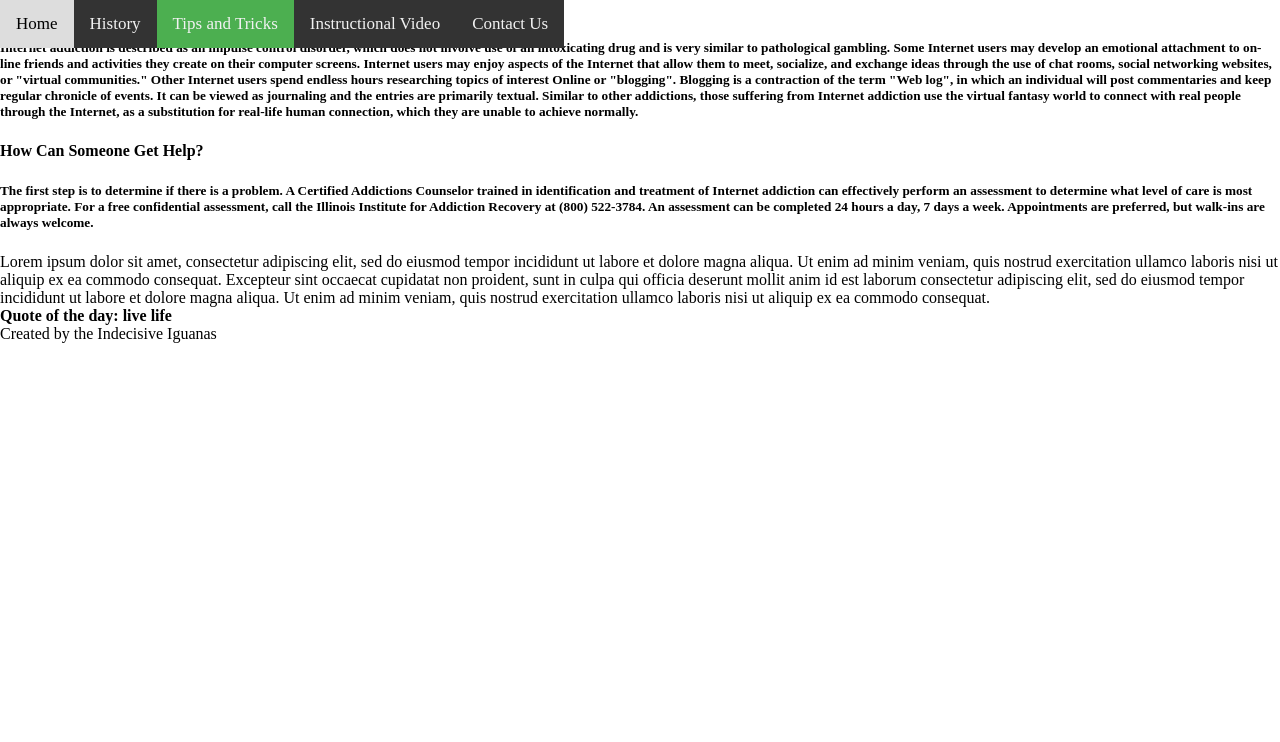
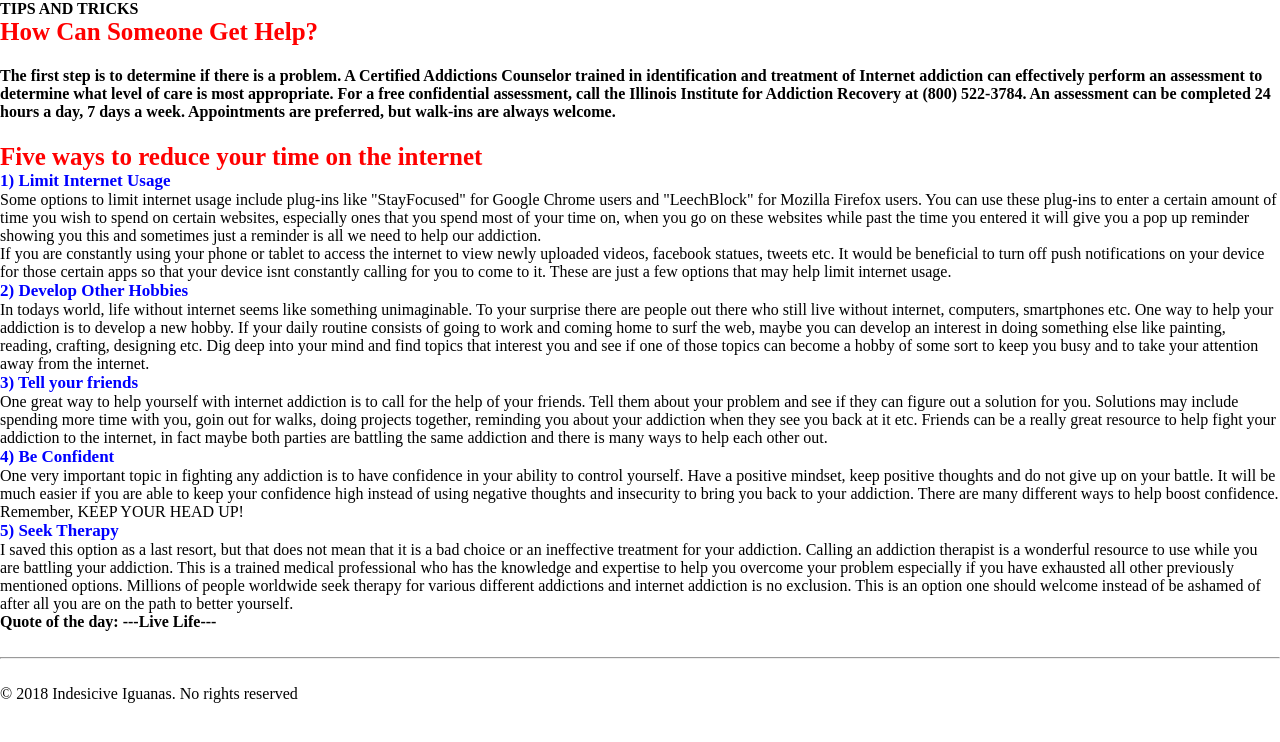
Before and after one commit to KyleAure/CS344WebsiteProject, a PHP site: page /tips.php in a window 1280 px wide. Shown: the top 742 px of the page. Run offline with PHP 8.4, Linux system fonts and the light colour scheme.

Commit message:
Added 5 tips and tricks, added footer

```diff
--- a/tips.php
+++ b/tips.php
@@ -24,7 +24,10 @@ ini_set('display_errors', E_ALL);
 <script src="https://ajax.googleapis.com/ajax/libs/jquery/3.3.1/jquery.min.js"></script>
 <script src="js/header.js"></script>
 <!-- Include Header -->
-<?php include_once 'inc/header.php'; ?>
+<header>
+     <h1><Strong>
+         TIPS AND TRICKS </Strong></h1>
+</header>
 
 
 <body>
@@ -32,40 +35,63 @@ ini_set('display_errors', E_ALL);
   <div class="w3-row-padding w3-padding-64 w3-container">
     <div class="w3-content">
       <div class="w3-twothird">
-        <h1>Are You Addicted To The Internet?</h1>
-        <h5 class="w3-padding-32">Internet addiction is described as an impulse control disorder, which does not involve use of an intoxicating drug and is very similar to pathological gambling. Some Internet users may develop an emotional attachment to on-line friends and activities
-          they create on their computer screens. Internet users may enjoy aspects of the Internet that allow them to meet, socialize, and exchange ideas through the use of chat rooms, social networking websites, or "virtual communities." Other Internet
-          users spend endless hours researching topics of interest Online or "blogging". Blogging is a contraction of the term "Web log", in which an individual will post commentaries and keep regular chronicle of events. It can be viewed as journaling
-          and the entries are primarily textual. Similar to other addictions, those suffering from Internet addiction use the virtual fantasy world to connect with real people through the Internet, as a substitution for real-life human connection, which
-          they are unable to achieve normally.</p>
-      </div>
-      <div class="w3-third w3-center"><i class="fa fa-anchor w3-padding-64 w3-text-red"></i></div>
-    </div>
-  </div>
+          <h2 style="text-align: left;"><strong><span style="color: red; font-size: 25px;">How Can Someone Get Help?</span></strong></h2>
+        <h4 class="w3-padding-32">The first step is to determine if there is a problem. A Certified Addictions Counselor trained in identification and treatment of Internet addiction can effectively perform an assessment to determine what level of care is most appropriate. For
+          a free confidential assessment, call the Illinois Institute for Addiction Recovery at (800) 522-3784. An assessment can be completed 24 hours a day, 7 days a week. Appointments are preferred, but walk-ins are always welcome. </h4>
+
+<h2 style="text-align: left;"><strong><span style="color: red; font-size: 25px;">Five ways to reduce your time on the internet</span></strong></h2>
+<p style="text-align: left;"></p>
+
+
+<h3 style="text-align: left;"><strong><span style="color: blue; font-size: 17px;">1) Limit Internet Usage </span></strong></h3>
+<p style="text-align: left;">
+    Some options to limit internet usage include plug-ins like "StayFocused" for Google Chrome users and "LeechBlock" for Mozilla Firefox users. You can use these plug-ins to enter a certain amount of time you wish to spend on certain websites, especially ones that you spend most of your time on, when you go on these websites while past the time you entered it will give you a pop up reminder showing you this and sometimes just a reminder is all we need to help our addiction.
+
+    <p>If you are constantly using your phone or tablet to access the internet to view newly uploaded videos, facebook statues, tweets etc. It would be beneficial to turn off push notifications on your device for those certain apps so that your device isnt constantly calling for you to come to it. These are just a few options that may help limit internet usage.</p>
+
+
+<h3 style="text-align: left;"><strong><span style="color: blue; font-size: 17px;">2) Develop Other Hobbies</span></strong></h3>
+<p style="text-align: left;">
+In todays world, life without internet seems like something unimaginable. To your surprise there are people out there who still live without internet, computers, smartphones etc. One way to help your addiction is to develop a new hobby. If your daily routine consists of going to work and coming home to surf the web, maybe you can develop an interest in doing something else like painting, reading, crafting, designing etc. Dig deep into your mind and find topics that interest you and see if one of those topics can become a hobby of some sort to keep you busy and to take your attention away from the internet.
+          </p>
+
+
+<h3 style="text-align: left;"><strong><span style="color: blue; font-size: 17px;">3) Tell your friends</span></strong></h3>
+<p style="text-align: left;">
+One great way to help yourself with internet addiction is to call for the help of your friends. Tell them about your problem and see if they can figure out a solution for you. Solutions may include spending more time with you, goin out for walks, doing projects together, reminding you about your addiction when they see you back at it etc. Friends can be a really great resource to help fight your addiction to the internet, in fact maybe both parties are battling the same addiction and there is many ways to help each other out.</p>
+
+
+<h3 style="text-align: left;"><strong><span style="color: blue; font-size: 17px;">4) Be Confident</span></strong></h3>
+<p style="text-align: left;">
+One very important topic in fighting any addiction is to have confidence in your ability to control yourself. Have a positive mindset, keep positive thoughts and do not give up on your battle. It will be much easier if you are able to keep your confidence high instead of using negative thoughts and insecurity to bring you back to your addiction. There are many different ways to help boost confidence. Remember, KEEP YOUR HEAD UP!</p>
+
+
+<h3 style="text-align: left;"><strong><span style="color: blue; font-size: 17px;">5) Seek Therapy</span></strong></h3>
+<p style="text-align: left;"
+   >
+I saved this option as a last resort, but that does not mean that it is a bad choice or an ineffective treatment for your addiction. Calling an addiction therapist is a wonderful resource to use while you are battling your addiction. This is a trained medical professional who has the knowledge and expertise to help you overcome your problem especially if you have exhausted all other previously mentioned options. Millions of people worldwide seek therapy for various different addictions and internet addiction is no exclusion. This is an option one should welcome instead of be ashamed of after all you are on the path to better yourself. </p>
+
+
   <!-- Second Grid -->
   <div class="w3-row-padding w3-light-grey w3-padding-64 w3-container">
     <div class="w3-content">
       <div class="w3-third w3-center"><i class="fa fa-coffee w3-padding-64 w3-text-red w3-margin-right"></i></div>
-      <div class="w3-twothird">
-        <h1>How Can Someone Get Help?</h1>
-        <h5 class="w3-padding-32">The first step is to determine if there is a problem. A Certified Addictions Counselor trained in identification and treatment of Internet addiction can effectively perform an assessment to determine what level of care is most appropriate. For
-          a free confidential assessment, call the Illinois Institute for Addiction Recovery at (800) 522-3784. An assessment can be completed 24 hours a day, 7 days a week. Appointments are preferred, but walk-ins are always welcome. </h5>
-        <p class="w3-text-grey">Lorem ipsum dolor sit amet, consectetur adipiscing elit, sed do eiusmod tempor incididunt ut labore et dolore magna aliqua. Ut enim ad minim veniam, quis nostrud exercitation ullamco laboris nisi ut aliquip ex ea commodo consequat. Excepteur sint
-          occaecat cupidatat non proident, sunt in culpa qui officia deserunt mollit anim id est laborum consectetur adipiscing elit, sed do eiusmod tempor incididunt ut labore et dolore magna aliqua. Ut enim ad minim veniam, quis nostrud exercitation
-          ullamco laboris nisi ut aliquip ex ea commodo consequat.</p>
+
+
       </div>
     </div>
   </div>
   <div class="w3-container w3-black w3-center w3-opacity w3-padding-64">
-    <h1 class="w3-margin w3-xlarge">Quote of the day: live life</h1>
+    <h1 class="w3-margin w3-xlarge">Quote of the day: ---Live Life---</h1>
   </div>
   <!-- Footer -->
-  <footer class="w3-container w3-padding-64 w3-center w3-opacity">
-    <div class="w3-xlarge w3-padding-32"><i class="fa fa-facebook-official w3-hover-opacity"></i><i class="fa fa-instagram w3-hover-opacity"></i><i class="fa fa-snapchat w3-hover-opacity"></i><i class="fa fa-pinterest-p w3-hover-opacity"></i><i class="fa fa-twitter w3-hover-opacity"></i>
-      <i class="fa fa-linkedin w3-hover-opacity"></i>
-    </div>
-    <p>Created by the Indecisive Iguanas</p>
-  </footer>
+<div class="copywriteFoot" id="myFooter">
+	<br>
+	<hr>
+	<br>
+  <p>&copy; 2018 Indesicive Iguanas. No rights reserved</p>
+</div>
+
 </body>
 
 </html>
```
